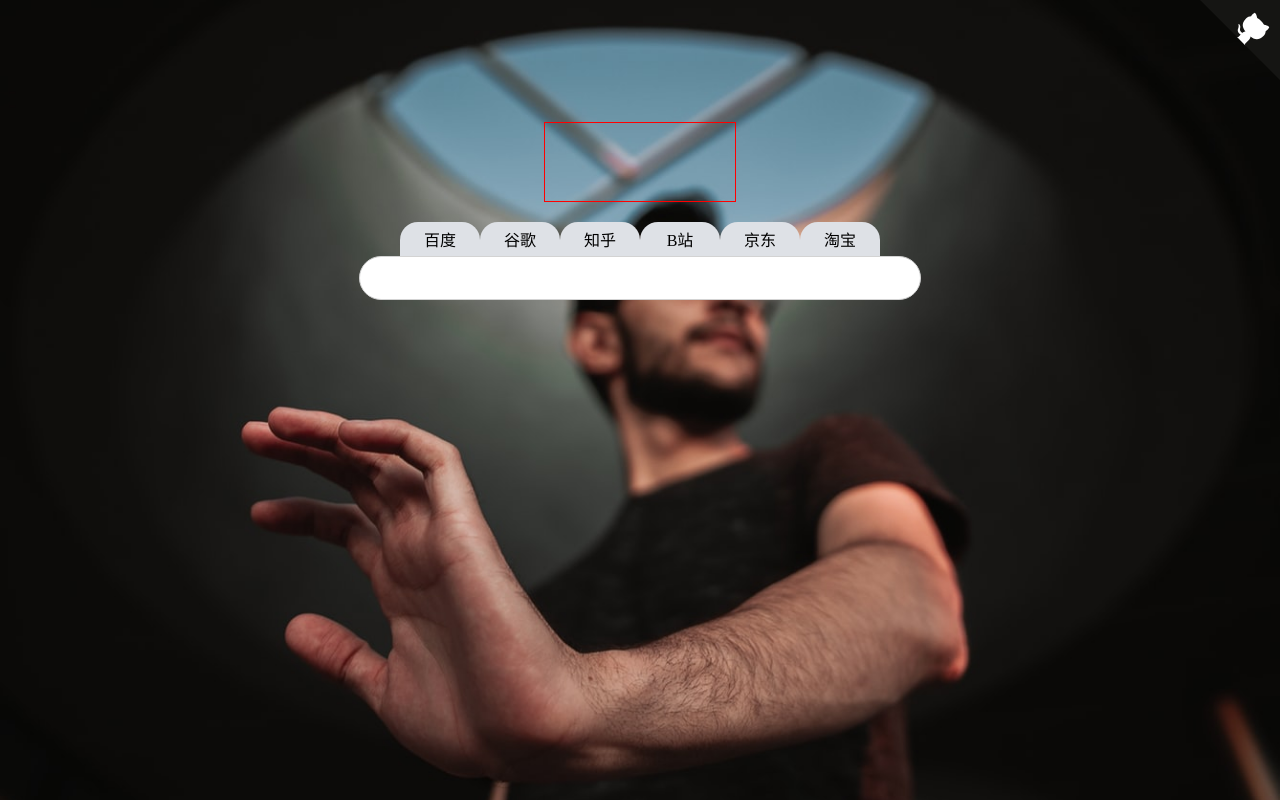
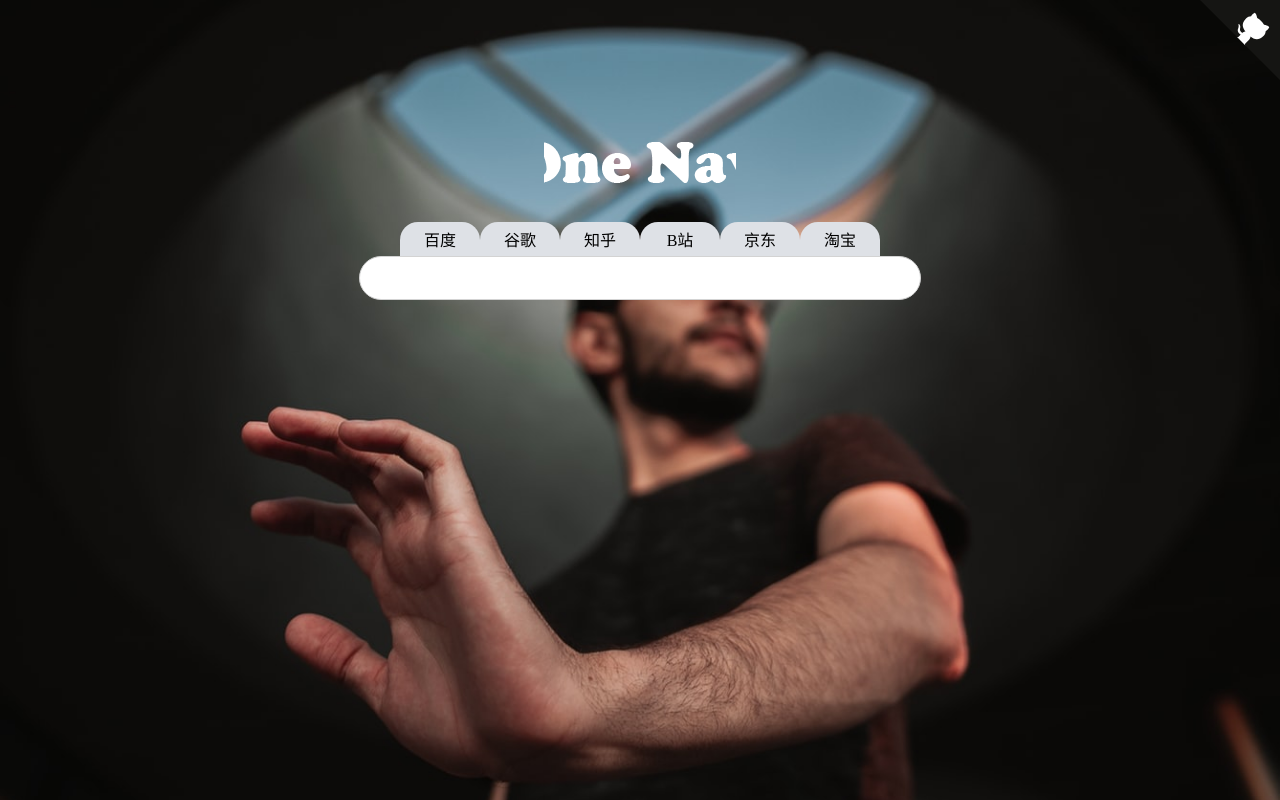
Before and after one commit to wh2887/McCallNav, a Vue app: page / in a window 1280 px wide. Built offline with nearby package versions, Linux system fonts and the light colour scheme.

Commit message:
sovle images bug

```diff
--- a/src/assets/css/main.css
+++ b/src/assets/css/main.css
@@ -45,10 +45,10 @@ body {
   height: 80px;
   position: absolute;
   top: 122px;
-  border: 1px solid red;
   display: flex;
   justify-content: center;
   align-items: center;
+  overflow: hidden;
 }
 
 .globalMain .searchBar {
--- a/src/components/HelloWorld.vue
+++ b/src/components/HelloWorld.vue
@@ -2,7 +2,8 @@
     <main class="globalMain">
         <ForkMe/>
         <div class="center">
-            <div class="logo" :style="{'background-image':`'url(${logo})'`}">
+            <div class="logo">
+                <img src="@/assets/images/navLogo.jpg" alt="">
             </div>
             <div class="searchBar">
                 <TabBar :searchEngine="searchEngine" v-on:liIndex="index = $event"/>
@@ -27,13 +28,11 @@
 <script>
   import TabBar from './TabBar'
   import ForkMe from './forkMeOnGitHub.vue'
-  import backgroundUrl from '../assets/images/navLogo.jpg'
 
   export default {
     components: {TabBar, ForkMe},
     data() {
       return {
-        logo: backgroundUrl,
         index: undefined,
         searchEngine: [
           {searchName: '百度', logo: '#icon-baidu', url: 'https://baidu.com/s', inputName: 'wd'},
```
Also changed, not shown: 8 other files (tests, documents, lock files or other folders).
